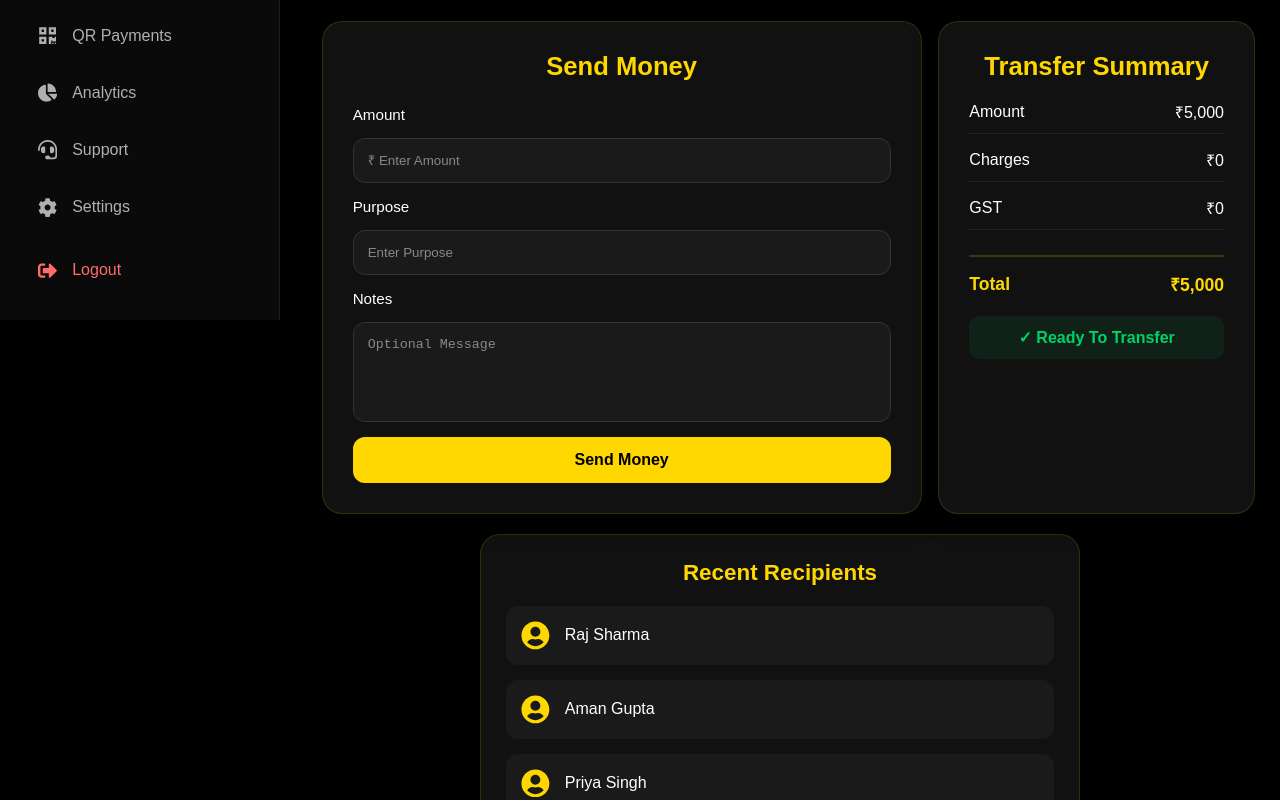
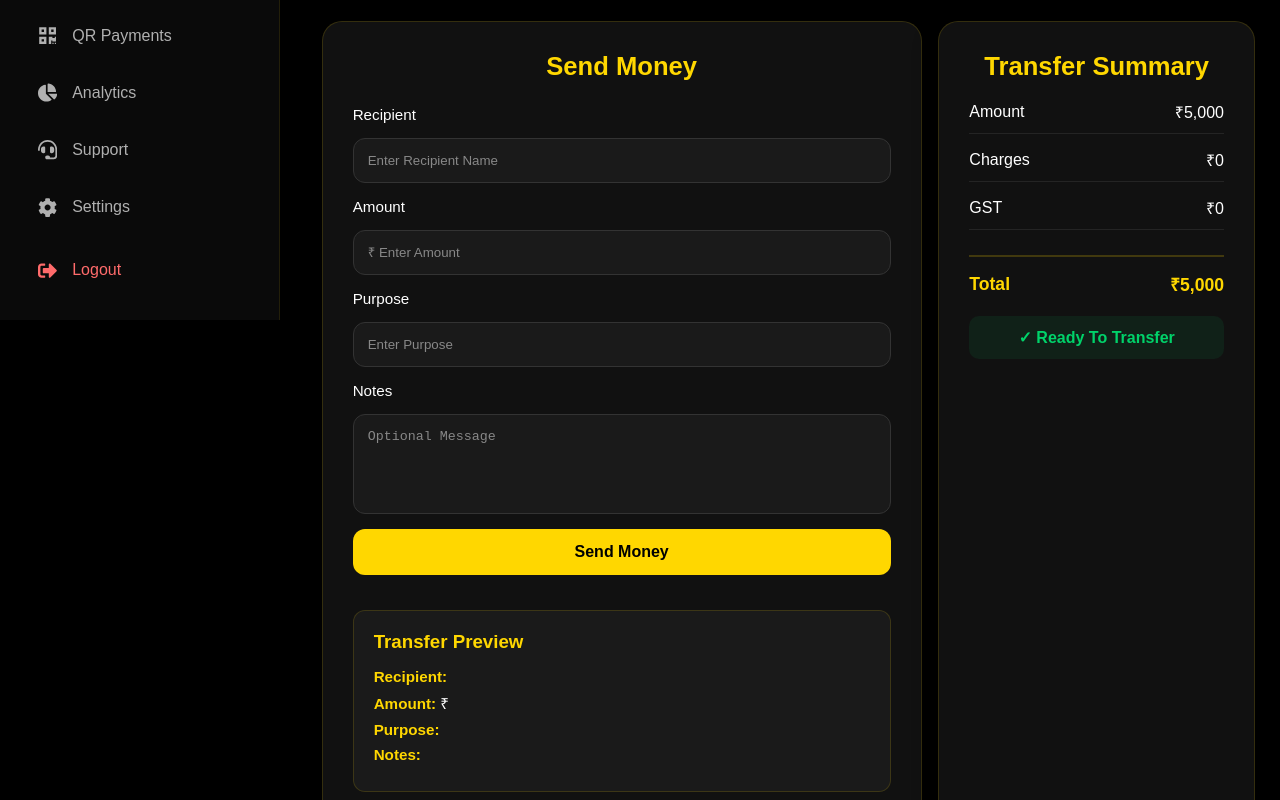
Before and after one commit to AryanShaw26/SmartPay, a React app in the folder frontend/: page /send-money in a window 1280 px wide. Shown: the part 480-1280 px from the top of the page. Built offline with nearby package versions, Linux system fonts and the light colour scheme; the HTML template or start-up script is replaced by a standard one.

Commit message:
Added use state functionality in the add money form as well as send money form

```diff
--- a/frontend/src/components/AddMoney/AddMoneyForm/AddMoneyForm.jsx
+++ b/frontend/src/components/AddMoney/AddMoneyForm/AddMoneyForm.jsx
@@ -1,41 +1,49 @@
 import "./AddMoneyForm.css";
-import Header from "../../../pages/Dashboard/Header/Header";
+import { useState } from "react";
 function AddMoneyForm() {
+  const [amount, setAmount] = useState("");
+  const handleSubmit=(e)=>{
+    e.preventDefault();
+    console.log(amount);
+  }
   return (
     <div className="add-money-form-container">
-      <form className="add-money-form">
-
+      <form className="add-money-form"
+      onSubmit={handleSubmit}>
         <h2>Add Money</h2>
 
-        <label htmlFor="amount">
-          Enter Amount
-        </label>
+        <label htmlFor="amount">Enter Amount</label>
 
         <input
           id="amount"
           type="number"
           placeholder="₹ Enter Amount"
+          value={amount}
+          onChange={(e) => setAmount(e.target.value)}
         />
+        <p>You entered ₹{amount}</p>
 
         <div className="quick-amounts">
+          <button type="button" onClick={() => setAmount(500)}>
+            ₹500
+          </button>
 
-          <button type="button">₹500</button>
+          <button type="button" onClick={() => setAmount(1000)}>
+            ₹1000
+          </button>
 
-          <button type="button">₹1000</button>
+          <button type="button" onClick={() => setAmount(2000)}>
+            ₹2000
+          </button>
 
-          <button type="button">₹2000</button>
-
-          <button type="button">₹5000</button>
-
+          <button type="button" onClick={() => setAmount(5000)}>
+            ₹5000
+          </button>
         </div>
 
-        <button
-          type="submit"
-          className="add-money-btn"
-        >
+        <button type="submit" className="add-money-btn">
           Add Money
         </button>
-
       </form>
     </div>
   );
--- a/frontend/src/components/SendMoney/SendMoneyForm/SendMoneyForm.css
+++ b/frontend/src/components/SendMoney/SendMoneyForm/SendMoneyForm.css
@@ -49,6 +49,8 @@
 .send-money-form input,
 .send-money-form textarea {
     width: 100%;
+
+    box-sizing: border-box;
 
     padding: 14px;
 
@@ -116,6 +118,35 @@
 .send-money-form textarea::placeholder {
     color: #888;
 }
+.transfer-preview {
+    margin-top: 20px;
+
+    padding: 20px;
+
+    background: #1a1a1a;
+
+    border: 1px solid rgba(255, 215, 0, 0.15);
+
+    border-radius: 12px;
+}
+
+.transfer-preview h3 {
+    color: #FFD700;
+
+    margin-bottom: 15px;
+}
+
+.transfer-preview p {
+    color: white;
+
+    margin-bottom: 8px;
+
+    font-size: 0.95rem;
+}
+
+.transfer-preview strong {
+    color: #FFD700;
+}
 
 /* Mobile */
 
--- a/frontend/src/components/SendMoney/SendMoneyForm/SendMoneyForm.jsx
+++ b/frontend/src/components/SendMoney/SendMoneyForm/SendMoneyForm.jsx
@@ -1,23 +1,96 @@
 import "./SendMoneyForm.css";
+import { useState } from "react";
+
 function SendMoneyForm() {
+  const [recipient, setRecipient] = useState("");
+  const [amount, setAmount] = useState("");
+  const [purpose, setPurpose] = useState("");
+  const [notes, setNotes] = useState("");
+
+  const handleSubmit = (e) => {
+    e.preventDefault();
+
+    console.log("Recipient:", recipient);
+    console.log("Amount:", amount);
+    console.log("Purpose:", purpose);
+    console.log("Notes:", notes);
+
+    alert("Money Transfer Initiated!");
+  };
+
   return (
-    <div className="send-money-form">
+    <form className="send-money-form" onSubmit={handleSubmit}>
       <h2>Send Money</h2>
+
+      {/* Recipient */}
+
+      <label>Recipient</label>
+
+      <input
+        type="text"
+        placeholder="Enter Recipient Name"
+        value={recipient}
+        onChange={(e) => setRecipient(e.target.value)}
+      />
+
+      {/* Amount */}
 
       <label>Amount</label>
 
-      <input type="number" placeholder="₹ Enter Amount" />
+      <input
+        type="number"
+        placeholder="₹ Enter Amount"
+        value={amount}
+        onChange={(e) => setAmount(e.target.value)}
+      />
+
+      {/* Purpose */}
 
       <label>Purpose</label>
 
-      <input type="text" placeholder="Enter Purpose" />
+      <input
+        type="text"
+        placeholder="Enter Purpose"
+        value={purpose}
+        onChange={(e) => setPurpose(e.target.value)}
+      />
+
+      {/* Notes */}
 
       <label>Notes</label>
 
-      <textarea placeholder="Optional Message" />
+      <textarea
+        placeholder="Optional Message"
+        value={notes}
+        onChange={(e) => setNotes(e.target.value)}
+      />
 
-      <button>Send Money</button>
-    </div>
+      <button type="submit">
+        Send Money
+      </button>
+
+      {/* Live Preview */}
+
+      <div className="transfer-preview">
+        <h3>Transfer Preview</h3>
+
+        <p>
+          <strong>Recipient:</strong> {recipient}
+        </p>
+
+        <p>
+          <strong>Amount:</strong> ₹{amount}
+        </p>
+
+        <p>
+          <strong>Purpose:</strong> {purpose}
+        </p>
+
+        <p>
+          <strong>Notes:</strong> {notes}
+        </p>
+      </div>
+    </form>
   );
 }
 
```
